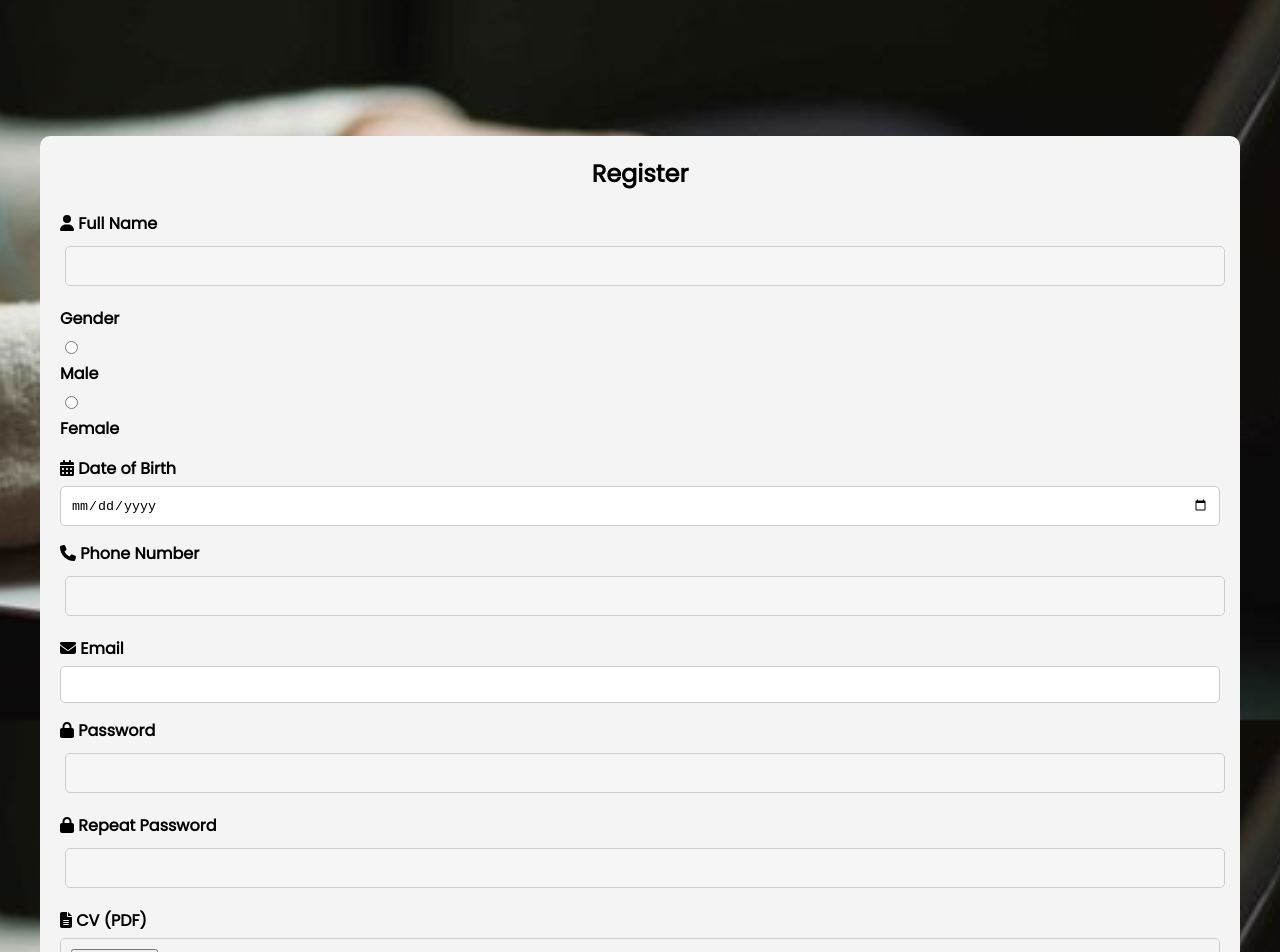
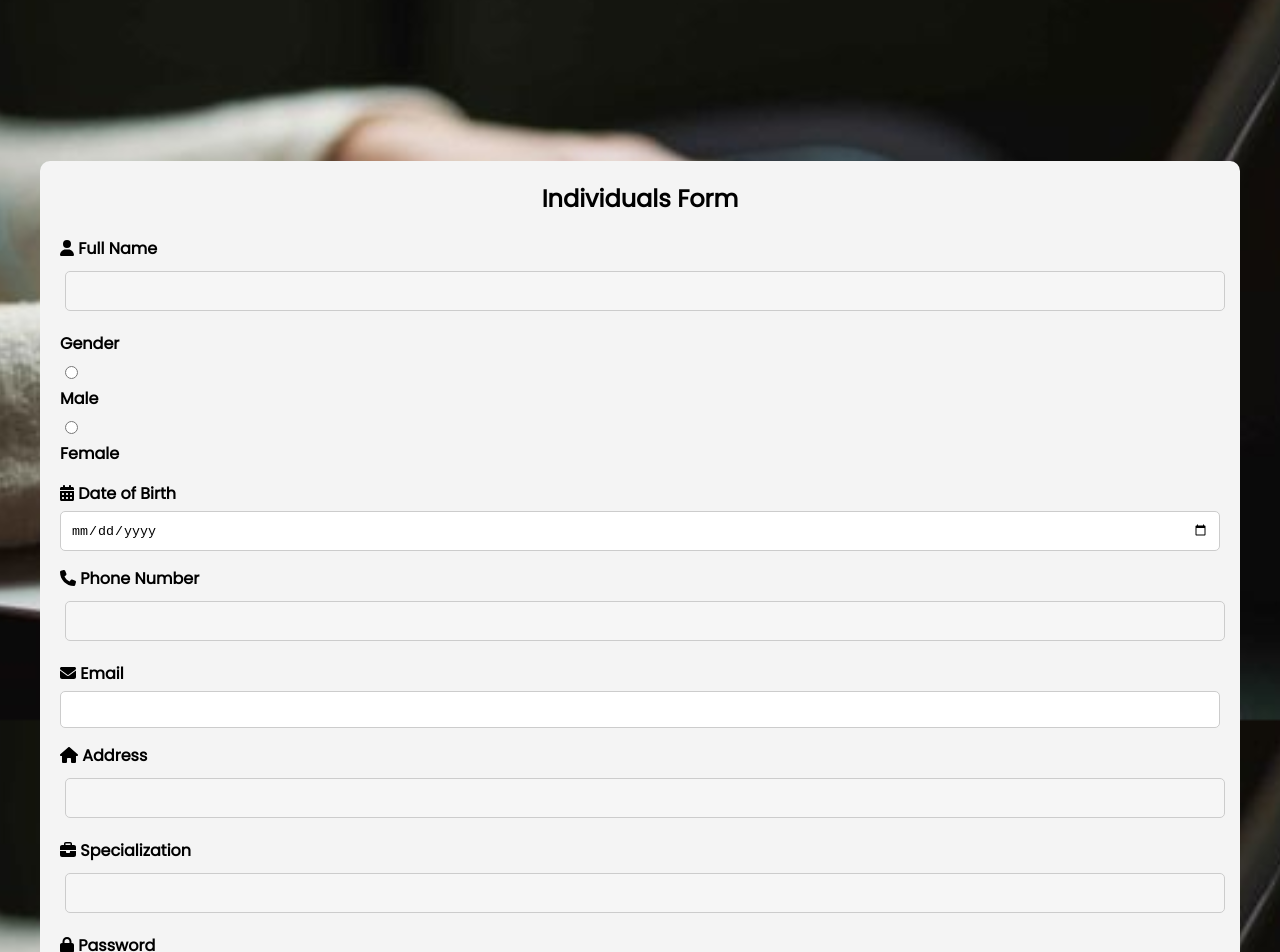
Before and after one commit to safasuli01/Career_Connect, a React (Create React App) app in the folder frontend/: page /register/client in a window 1280 px wide. Shown: the part 80-1032 px from the top of the page. Built offline with nearby package versions, Linux system fonts and the light colour scheme; the HTML template or start-up script is replaced by a standard one.

Commit message:
edit individual form style

```diff
--- a/frontend/src/pages/Register/ClientForm.css
+++ b/frontend/src/pages/Register/ClientForm.css
@@ -8,7 +8,7 @@ body {
   background-color: #e9ecef;
   background-size: cover;
   background-attachment: fixed;
-  margin: 5%;
+  margin-top: 10%;
   overflow: auto;
 }
 
@@ -17,7 +17,7 @@ body {
   padding: 20px;
   background-color: #f4f4f4;
   border-radius: 10px;
-  margin-top: 10%;
+  margin-top: 30%;
   margin-bottom: 5%;
 }
 
--- a/frontend/src/pages/Register/ClientForm.jsx
+++ b/frontend/src/pages/Register/ClientForm.jsx
@@ -1,7 +1,7 @@
 import React, { useState } from 'react';
 import './ClientForm.css'; // Import the CSS file
 import { FontAwesomeIcon } from '@fortawesome/react-fontawesome';
-import { faUser, faEnvelope, faLock, faPhone, faCalendarAlt, faFileAlt } from '@fortawesome/free-solid-svg-icons'; // Import icons
+import { faUser, faEnvelope, faLock, faPhone, faCalendarAlt, faFileAlt, faHome, faBriefcase } from '@fortawesome/free-solid-svg-icons'; // Import icons
 
 function ClientForm() {
   const [formData, setFormData] = useState({
@@ -13,39 +13,66 @@ function ClientForm() {
     password: '',
     repeatPassword: '',
     cvFile: null,
-    accountType: ''
+    accountType: '',
+    address: '',
+    specialization: ''
   });
 
   const [formErrors, setFormErrors] = useState({});
 
+  // Handle input changes
   const handleInputChange = (e) => {
     const { name, value } = e.target;
     setFormData({ ...formData, [name]: value });
   };
 
+  // Handle file changes
   const handleFileChange = (e) => {
     setFormData({ ...formData, [e.target.name]: e.target.files[0] });
   };
 
+  // Validation logic
   const validateForm = () => {
     const errors = {};
-    // Validation logic here...
+
+    if (!formData.fullName) errors.fullName = "Full name is required";
+    if (!formData.email || !/^[^\s@]+@[^\s@]+\.[^\s@]+$/.test(formData.email)) {
+      errors.email = "Valid email is required";
+    }
+    if (!formData.phoneNumber || !/^[0-9]+$/.test(formData.phoneNumber)) {
+      errors.phoneNumber = "Valid phone number is required";
+    }
+    if (!formData.dateOfBirth) errors.dateOfBirth = "Date of Birth is required";
+    if (!formData.cvFile) errors.cvFile = "CV is required (PDF only)";
+    if (formData.cvFile && formData.cvFile.type !== 'application/pdf') {
+      errors.cvFile = "CV must be a PDF file";
+    }
+    if (!formData.password || !/^(?=.*[A-Z])(?=.*[!@#$%^&*])(?=.{8,})/.test(formData.password)) {
+      errors.password = "Password must be at least 8 characters, contain 1 capital letter, and 1 special character";
+    }
+    if (formData.password !== formData.repeatPassword) {
+      errors.repeatPassword = "Passwords do not match";
+    }
+
     setFormErrors(errors);
     return Object.keys(errors).length === 0;
   };
 
+  // Handling form submission
   const handleSubmit = (e) => {
     e.preventDefault();
     if (validateForm()) {
       console.log("Form submitted successfully!", formData);
+      // You can add further form submission logic here
     }
   };
 
   return (
     <div className="client-form-container">
       <form className="client-form" onSubmit={handleSubmit}>
-        <header>Register</header>
+        <header>Individuals Form</header>
 
+        {/* Full Name */}
         <div className="input-field">
           <label>
             <FontAwesomeIcon icon={faUser} /> Full Name
@@ -60,6 +87,7 @@ function ClientForm() {
           {formErrors.fullName && <p className="error">{formErrors.fullName}</p>}
         </div>
 
+        {/* Gender */}
         <div className="input-field">
           <label>Gender</label>
           <div className="form-check form-check-inline">
@@ -84,6 +112,7 @@ function ClientForm() {
           </div>
         </div>
 
+        {/* Date of Birth */}
         <div className="input-field">
           <label>
             <FontAwesomeIcon icon={faCalendarAlt} /> Date of Birth
@@ -98,6 +127,7 @@ function ClientForm() {
           {formErrors.dateOfBirth && <p className="error">{formErrors.dateOfBirth}</p>}
         </div>
 
+        {/* Phone Number */}
         <div className="input-field">
           <label>
             <FontAwesomeIcon icon={faPhone} /> Phone Number
@@ -112,6 +142,7 @@ function ClientForm() {
           {formErrors.phoneNumber && <p className="error">{formErrors.phoneNumber}</p>}
         </div>
 
+        {/* Email */}
         <div className="input-field">
           <label>
             <FontAwesomeIcon icon={faEnvelope} /> Email
@@ -126,6 +157,37 @@ function ClientForm() {
           {formErrors.email && <p className="error">{formErrors.email}</p>}
         </div>
 
+        {/* Address */}
+        <div className="input-field">
+          <label>
+            <FontAwesomeIcon icon={faHome} /> Address
+          </label>
+          <input
+            type="text"
+            name="address"
+            value={formData.address}
+            onChange={handleInputChange}
+            className="form-control"
+          />
+          {formErrors.address && <p className="error">{formErrors.address}</p>}
+        </div>
+
+        {/* Specialization */}
+        <div className="input-field">
+          <label>
+            <FontAwesomeIcon icon={faBriefcase} /> Specialization
+          </label>
+          <input
+            type="text"
+            name="specialization"
+            value={formData.specialization}
+            onChange={handleInputChange}
+            className="form-control"
+          />
+          {formErrors.specialization && <p className="error">{formErrors.specialization}</p>}
+        </div>
+
+        {/* Password */}
         <div className="input-field">
           <label>
             <FontAwesomeIcon icon={faLock} /> Password
@@ -140,6 +202,7 @@ function ClientForm() {
           {formErrors.password && <p className="error">{formErrors.password}</p>}
         </div>
 
+        {/* Repeat Password */}
         <div className="input-field">
           <label>
             <FontAwesomeIcon icon={faLock} /> Repeat Password
@@ -154,6 +217,7 @@ function ClientForm() {
           {formErrors.repeatPassword && <p className="error">{formErrors.repeatPassword}</p>}
         </div>
 
+        {/* CV Upload */}
         <div className="input-field">
           <label>
             <FontAwesomeIcon icon={faFileAlt} /> CV (PDF)
@@ -167,6 +231,7 @@ function ClientForm() {
           {formErrors.cvFile && <p className="error">{formErrors.cvFile}</p>}
         </div>
 
+        {/* Account Type */}
         <div className="input-field">
           <label>Account Type</label>
           <div className="form-check form-check-inline">
@@ -191,7 +256,7 @@ function ClientForm() {
           </div>
         </div>
 
-        <button type="submit" className="submit-btn btn btn-primary">Register</button>
+        <button type="submit" className="submit-btn">Register</button>
       </form>
     </div>
   );
```
